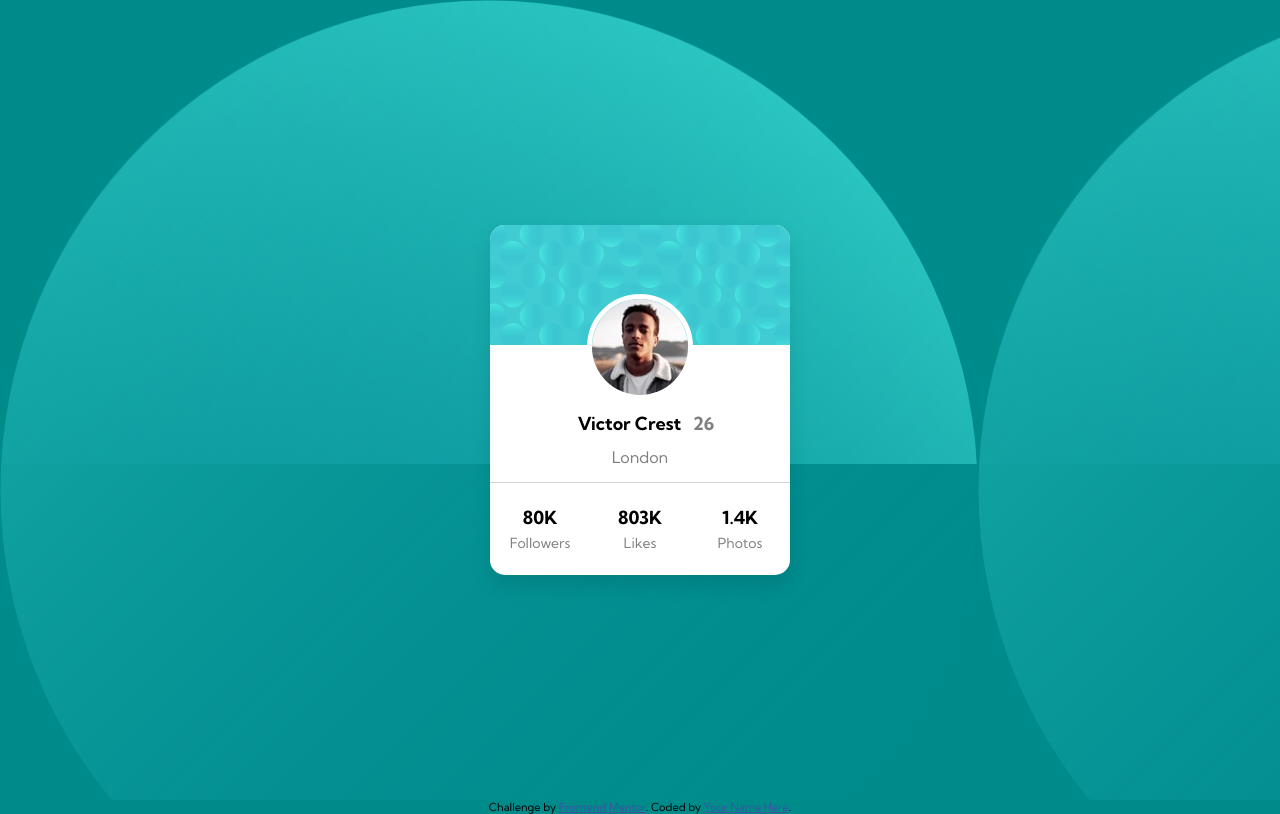
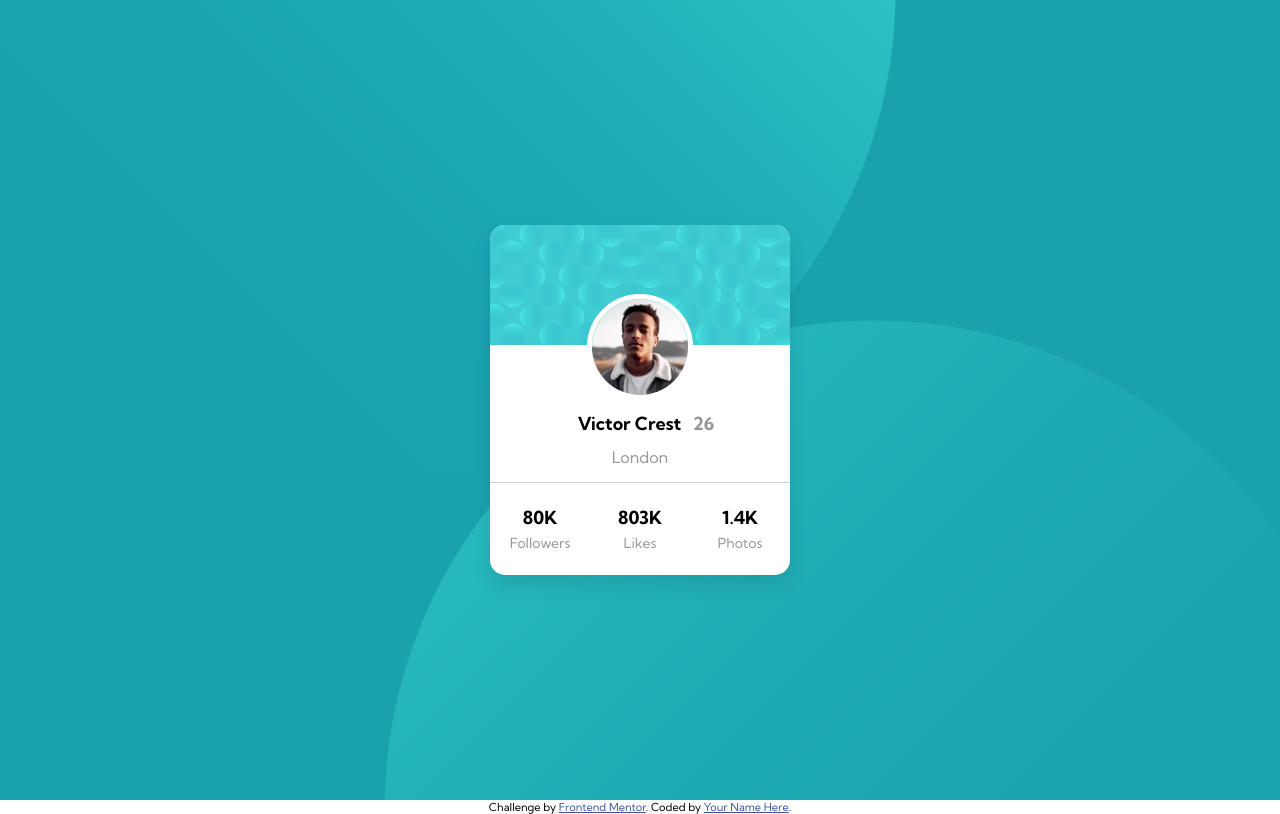
Before and after one commit to sourabh151/profile-card-component-main, a plain HTML site: page index.html in a window 1280 px wide. Drawn offline with Linux system fonts and the light colour scheme.

Commit message:
almost final check resolution commit

```diff
--- a/style.css
+++ b/style.css
@@ -21,13 +21,21 @@ html {
   flex-direction: column;
   height: 100%;
   position: relative;
+  background : hsl(185,75%,39%);
+
+}/*
+Dark cyan: hsl(185, 75%, 39%)
+Very dark desaturated blue: hsl(229, 23%, 23%)
+Dark grayish blue: hsl(227, 10%, 46%)
+
+
+*/
+body {
+  width: 100vw;
+  height: 100vh;
+
 }
 
-body{
-  width:100vw;
-  height: 100vh;
-  background-color: darkcyan
-}
 .circle {
   position: absolute;
   width: 100%;
@@ -36,19 +44,21 @@ body{
 }
 
 .c1 {
-  background: url("images/bg-pattern-top.svg") top left;
-  top: 0%;
-  left: 0%;
-  width: 100%;
-  height: 58%;
+  background: url("images/bg-pattern-top.svg") no-repeat;
+  background-position: 100% 100%;
+  top: 0;
+  left: 0;
+  width: 70%;
+  height: 60%;
 }
 
 .c2 {
-  background-image: url("images/bg-pattern-bottom.svg");
-  left: 0%;
-  top: 0%;
-  width: 100%;
-  height: 100%;
+  background: url("images/bg-pattern-bottom.svg") no-repeat;
+  right: 0;
+  bottom: 0;
+  width: 70%;
+  height: 60%;
+
 }
 
 .card {
@@ -71,9 +81,8 @@ body{
   display: flex;
   flex-direction: column;
 }
-.row-2{
 
-}
+.row-2 {}
 
 .info {
   list-style: none;
@@ -84,16 +93,19 @@ body{
   height: auto;
   flex: 1;
 }
-.info li{
-  flex : 1;
+
+.info li {
+  flex: 1;
 }
-.info li h3{
+
+.info li h3 {
   font-size: 1.8rem;
   padding-bottom: 0.5rem;
 }
-.info li p{
+
+.info li p {
   font-size: 1.4rem;
-  color:grey;
+  color: hsl(0, 0%, 59%);
   font-weight: 400;
 }
 
@@ -108,33 +120,59 @@ body{
   border-radius: 100%;
   position: absolute;
   bottom: 0;
-  left:50%;
+  left: 50%;
   transform: translateX(-50%);
 }
-.name{
+
+.name {
   display: flex;
   justify-content: center;
   align-items: center;
 }
-.name h1{
+
+.name h1 {
   margin: 4%;
   font-size: 1.8rem;
   font-weight: 700;
 }
-.name p{
+
+.name p {
   font-size: 1.8rem;
-  color: grey;
+  color: hsl(0, 0%, 59%);
   font-weight: 700;
 }
-.city{
+
+.city {
   font-size: 1.6rem;
-  color: grey;
+  color: hsl(0, 0%, 59%);
   margin-bottom: 5%;
 }
-hr{
+
+hr {
   border-style: solid none none none;
   border-color: lightgray;
 }
+/*@media (min-width : 600px) {
+  .c1{
+    width:60%;
+    height: 50%;
+  }
+  .c2{
+    width:60%;
+    height: 50%;
+  }
+}
+@media (min-height : 800px) {
+  .c1{
+    height: 30%;
+  }
+  .c2{
+    height: 30%;
+  }
+}
+*/
+
+
 /*
 ### Primary
 
```
